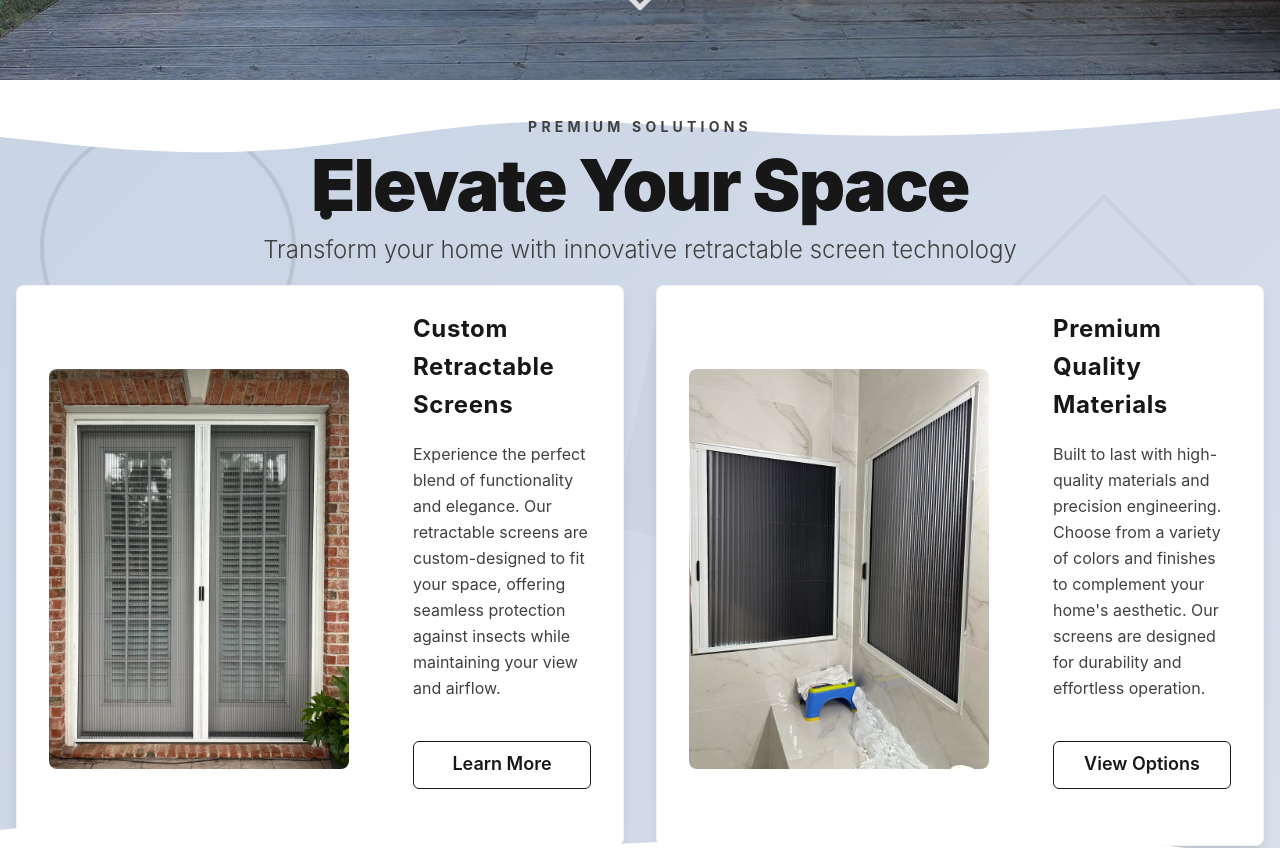
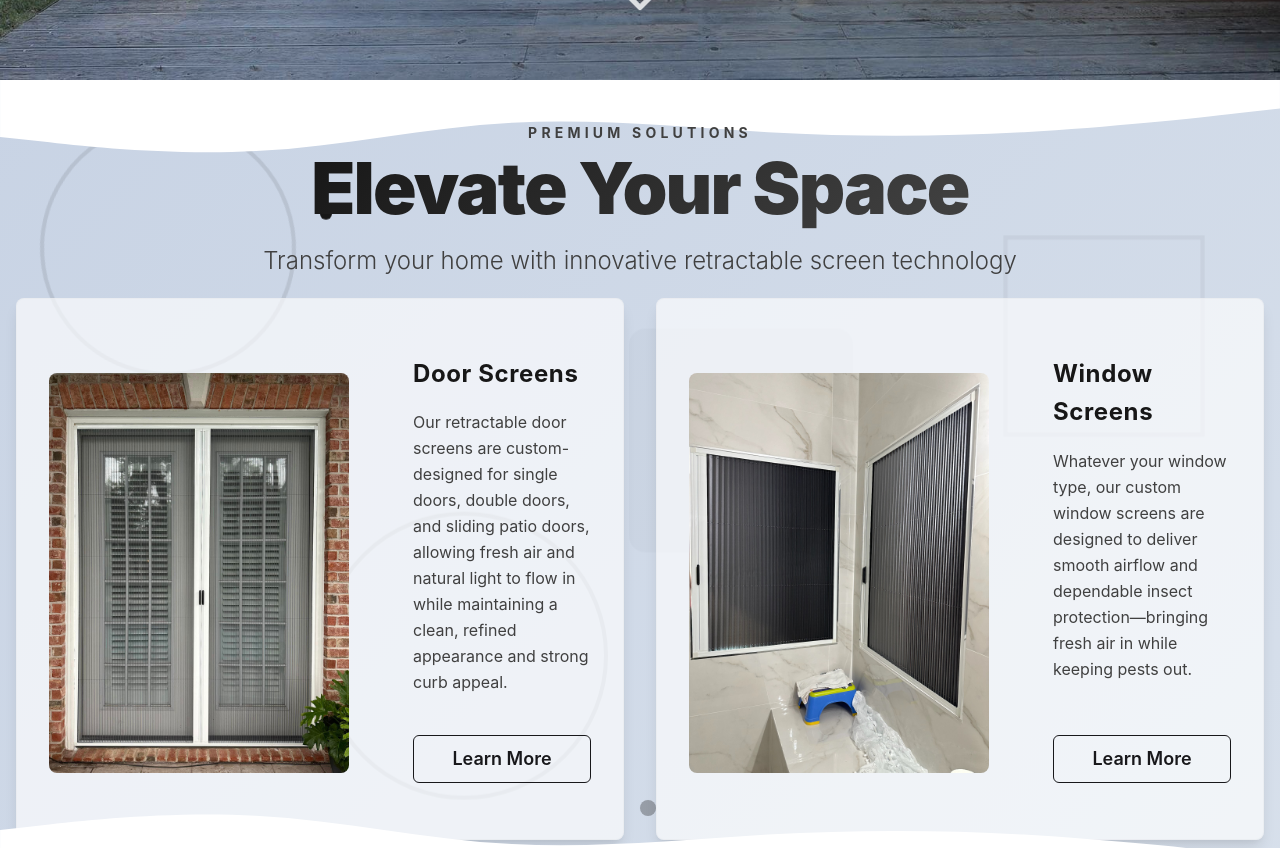
Before and after one commit to HissUS/hissus-web, a React app in the folder frontend/: page / in a window 1280 px wide. Shown: the part 720-1568 px from the top of the page. Built offline with nearby package versions, Linux system fonts and the light colour scheme; the HTML template or start-up script is replaced by a standard one.

Commit message:
Updated featurecard

```diff
--- a/frontend/src/components/features/home/FeatureCard.tsx
+++ b/frontend/src/components/features/home/FeatureCard.tsx
@@ -5,7 +5,7 @@ import '../../../styles/feature-card.css';
 
 export default function FeatureCard() {
   return (
-    <div className="relative w-full overflow-hidden">
+    <div className="relative w-full">
       {/* Wave top separator */}
       <div className="feature-section-wave-top">
         <svg xmlns="http://www.w3.org/2000/svg" viewBox="0 0 1440 120" className="w-full h-auto">
@@ -20,52 +20,50 @@ export default function FeatureCard() {
       {/* Main section with gradient and patterns */}
       <div className="feature-section-main">
         {/* Animated geometric patterns */}
-        <div className="absolute inset-0 opacity-10">
-          <div className="absolute top-10 left-10 w-64 h-64 border-4 border-neutral-900 rounded-full animate-spin-slow"></div>
-          <div className="absolute top-40 right-20 w-48 h-48 border-4 border-neutral-900 rotate-45 animate-pulse-slow"></div>
-          <div className="absolute bottom-20 left-1/4 w-72 h-72 border-4 border-neutral-900 rounded-full animate-float"></div>
-          <div className="absolute top-1/3 right-1/3 w-56 h-56 bg-neutral-900/20 rounded-2xl rotate-12 animate-float-delayed"></div>
+        <div className="animated-patterns-container">
+          <div className="pattern-circle-large"></div>
+          <div className="pattern-square-medium"></div>
+          <div className="pattern-circle-xlarge"></div>
+          <div className="pattern-rounded-square"></div>
         </div>
 
         {/* Floating particles */}
-        <div className="absolute top-32 left-1/4 w-3 h-3 bg-neutral-900 rounded-full animate-float"></div>
-        <div className="absolute top-1/2 right-1/4 w-2 h-2 bg-neutral-900 rounded-full animate-float-delayed"></div>
-        <div className="absolute bottom-1/4 left-1/3 w-4 h-4 bg-neutral-900 rounded-full animate-pulse-slow"></div>
+        <div className="particle-small particle-1"></div>
+        <div className="particle-small particle-2"></div>
+        <div className="particle-small particle-3"></div>
 
         <div className="max-w-7xl w-full relative z-10">
           {/* Section Header with gradient text */}
           <div className="feature-section-header">
             <div className="inline-block mb-6">
-              <span className="text-neutral-700 uppercase tracking-[0.3em] text-sm font-bold">Premium Solutions</span>
+              <span className="gradient-subheading">Premium Solutions</span>
             </div>
-            <h2
-              className="text-6xl md:text-7xl font-black mb-6 tracking-tight leading-tight text-neutral-900"
-            >
+            <h2 className="gradient-heading">
               Elevate Your Space
             </h2>
-            <p className="text-2xl text-neutral-700 leading-relaxed font-light text-center feature-section-subtitle">
+            <p className="gradient-subtitle feature-section-subtitle">
               Transform your home with innovative retractable screen technology
             </p>
           </div>
 
           {/* Cards with staggered layout */}
-          <div className="grid grid-cols-1 lg:grid-cols-2 gap-8 feature-section-cards-grid">
-            <div className="animate-slide-in-left lg:mt-8">
+          <div className="grid grid-cols-1 lg:grid-cols-2 gap-8 feature-section-cards-grid items-stretch">
+            <div className="animate-slide-in-left lg:mt-8 flex">
               <Card
-                title="Custom Retractable Screens"
-                description="Experience the perfect blend of functionality and elegance. Our retractable screens are custom-designed to fit your space, offering seamless protection against insects while maintaining your view and airflow."
+                title="Door Screens"
+                description="Our retractable door screens are custom-designed for single doors, double doors, and sliding patio doors, allowing fresh air and natural light to flow in while maintaining a clean, refined appearance and strong curb appeal."
                 buttonText="Learn More"
-                buttonLink="/services"
+                buttonLink="/products/door-screens"
                 imageSrc = {DoorImg}
               />
             </div>
 
-            <div className="animate-slide-in-right lg:-mt-8">
+            <div className="animate-slide-in-right lg:-mt-8 flex">
               <Card
-                title="Premium Quality Materials"
-                description="Built to last with high-quality materials and precision engineering. Choose from a variety of colors and finishes to complement your home's aesthetic. Our screens are designed for durability and effortless operation."
-                buttonText="View Options"
-                buttonLink="/quote"
+                title="Window Screens"
+                description="Whatever your window type, our custom window screens are designed to deliver smooth airflow and dependable insect protection—bringing fresh air in while keeping pests out."
+                buttonText="Learn More"
+                buttonLink="/products/window-screens"
                 imageSrc = {WindowsImg}
               />
             </div>
--- a/frontend/src/styles/components.css
+++ b/frontend/src/styles/components.css
@@ -84,11 +84,21 @@
 
     /* Feature Card Component Styles */
     .feature-card {
-    background: white;
+        @apply bg-white/65;
+        backdrop-filter: blur(12px);
         box-shadow: 0 10px 15px -3px rgba(0, 0, 0, 0.1), 0 4px 6px -2px rgba(0, 0, 0, 0.05);
         transition: all 0.5s;
         border: 1px solid rgba(229, 231, 235, 0.5);
         padding: 1.5rem 0 !important;
+        height: 100%;
+        display: flex;
+        flex-direction: column;
+    }
+
+    @media (min-width: 1024px) {
+        .feature-card {
+            flex-direction: row;
+        }
     }
 
     .feature-card:hover {
@@ -105,6 +115,8 @@
         overflow: visible;
         min-width: 0;
         flex-shrink: 0;
+        display: flex;
+        align-items: flex-start;
     }
 
     .feature-card-image {
@@ -143,12 +155,13 @@
     }
 
     .feature-card-content {
-    padding: 0 2rem 2rem 2rem !important;
+        padding: 2rem 2rem 2rem 2rem !important;
         min-width: 0;
         flex: 1;
         display: flex;
         flex-direction: column;
         overflow: hidden;
+        justify-content: flex-start;
     }
 
     .feature-card-title {
@@ -167,10 +180,12 @@
         margin-bottom: 2.5rem !important;
         word-wrap: break-word;
         overflow-wrap: break-word;
+        flex: 1;
     }
 
     .feature-card-button-container {
         display: flex;
         justify-content: center;
+        margin-top: auto;
     }
 }
--- a/frontend/src/styles/feature-card.css
+++ b/frontend/src/styles/feature-card.css
@@ -14,13 +14,24 @@
   width: 100%;
   padding-left: 1rem !important;
   padding-right: 1rem !important;
+  padding-top: 3rem;
+  padding-bottom: 3rem;
   display: flex;
   justify-content: center;
-  height: 100vh;
+  min-height: 100vh;
   align-items: center;
   background: linear-gradient(135deg, #f5f7fa 0%, #c3cfe2 50%, #e0e7ef 100%);
   background-size: 400% 400%;
   animation: gradient-shift 15s ease infinite;
+}
+
+/* Desktop: Flexible height to accommodate zoom */
+@media (min-width: 1024px) {
+  .feature-section-main {
+    min-height: 100vh;
+    padding-top: 2rem;
+    padding-bottom: 2rem;
+  }
 }
 
 .feature-section-header {
@@ -122,3 +133,126 @@
   opacity: 0;
   animation-delay: 0.2s;
 }
+
+/* Animated Geometric Patterns */
+.animated-patterns-container {
+  position: absolute;
+  inset: 0;
+  opacity: 0.1;
+}
+
+.pattern-circle-large {
+  position: absolute;
+  top: 2.5rem;
+  left: 2.5rem;
+  width: 16rem;
+  height: 16rem;
+  border: 4px solid #171717;
+  border-radius: 9999px;
+  animation: spin-slow 20s linear infinite;
+}
+
+.pattern-square-medium {
+  position: absolute;
+  top: 10rem;
+  right: 5rem;
+  width: 12rem;
+  height: 12rem;
+  border: 4px solid #171717;
+  transform: rotate(45deg);
+  animation: pulse-slow 4s ease-in-out infinite;
+}
+
+.pattern-circle-xlarge {
+  position: absolute;
+  bottom: 5rem;
+  left: 25%;
+  width: 18rem;
+  height: 18rem;
+  border: 4px solid #171717;
+  border-radius: 9999px;
+  animation: float 6s ease-in-out infinite;
+}
+
+.pattern-rounded-square {
+  position: absolute;
+  top: 33.333333%;
+  right: 33.333333%;
+  width: 14rem;
+  height: 14rem;
+  background-color: rgba(23, 23, 23, 0.2);
+  border-radius: 1rem;
+  transform: rotate(12deg);
+  animation: float-delayed 8s ease-in-out infinite;
+}
+
+/* Floating Particles */
+.particle-small {
+  position: absolute;
+  background-color: #171717;
+  border-radius: 9999px;
+}
+
+.particle-1 {
+  top: 8rem;
+  left: 25%;
+  width: 0.75rem;
+  height: 0.75rem;
+  animation: float 6s ease-in-out infinite;
+}
+
+.particle-2 {
+  top: 50%;
+  right: 27%;
+  width: 0.5rem;
+  height: 0.5rem;
+  animation: float-delayed 8s ease-in-out infinite;
+}
+
+.particle-3 {
+  bottom: 8%;
+  left: 50%;
+  width: 1rem;
+  height: 1rem;
+  animation: pulse-slow 3s ease-in-out infinite;
+}
+
+/* Gradient Text Styles */
+.gradient-heading {
+  font-size: clamp(2.5rem, 8vw, 3.75rem);
+  font-weight: 900;
+  margin-bottom: 0.5rem;
+  letter-spacing: -0.025em;
+  line-height: 1.2;
+  background: linear-gradient(135deg, #171717 0%, #404040 50%, #171717 100%);
+  background-clip: text;
+  -webkit-background-clip: text;
+  -webkit-text-fill-color: transparent;
+  background-size: 200% auto;
+  word-wrap: break-word;
+  overflow-wrap: break-word;
+}
+
+@media (min-width: 768px) {
+  .gradient-heading {
+    font-size: clamp(3rem, 6vw, 4.5rem);
+  }
+}
+
+.gradient-subheading {
+  color: #404040;
+  text-transform: uppercase;
+  letter-spacing: 0.3em;
+  font-size: clamp(0.75rem, 2vw, 0.875rem);
+  font-weight: 700;
+}
+
+.gradient-subtitle {
+  font-size: clamp(1.125rem, 3vw, 1.5rem);
+  color: #404040;
+  line-height: 1.75;
+  font-weight: 300;
+  text-align: center;
+  word-wrap: break-word;
+  overflow-wrap: break-word;
+}
```
Lines whose indentation alone changed are shown as unchanged.
